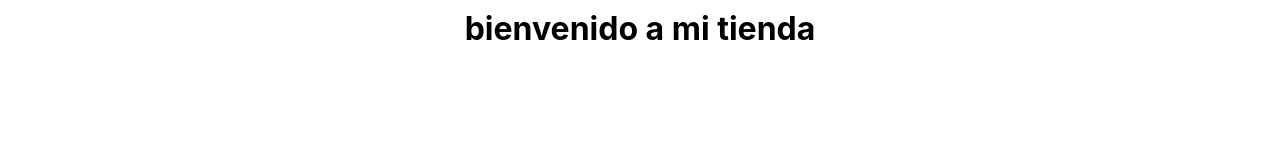
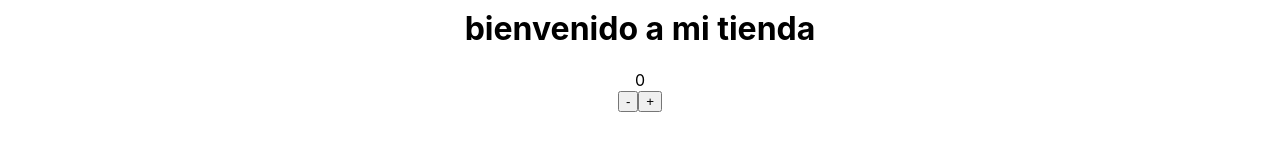
Before and after one commit to hava77/herapp, a React (Create React App) app: page / in a window 1280 px wide. Shown: the part 391-542 px from the top of the page. Built offline with nearby package versions, Linux system fonts and the light colour scheme.

Commit message:
item count

```diff
--- a/src/App.js
+++ b/src/App.js
@@ -2,6 +2,7 @@
 import './App.css';
 import NavBar from './components/NavBar/NavBar'
 import ItemListContainer from './components/ItemListcontainer/ItemListcontainer';
+import Counter from './components/ItemCount/ItemCount'
 
 const App=()=> {
   return (
@@ -11,6 +12,7 @@
         <img src={logo} className="App-logo" alt="logo" />
       </header>
       <ItemListContainer welcome="bienvenido a mi tienda"/>
+      <Counter />
     </div>
   );
 }
--- /dev/null
+++ b/src/components/ItemCount/ItemCount.js
@@ -0,0 +1,15 @@
+import { useState } from "react";
+
+const Counter= ()=>{
+    const [count, setCount]= useState(0)
+
+    return(
+        <div>
+            <div>{count}</div>
+            <button onClick={()=> setCount(count - 1)}>-</button>
+            <button onClick={()=> setCount(count + 1)}>+</button>
+        </div>
+    )
+}
+
+export default Counter
```
